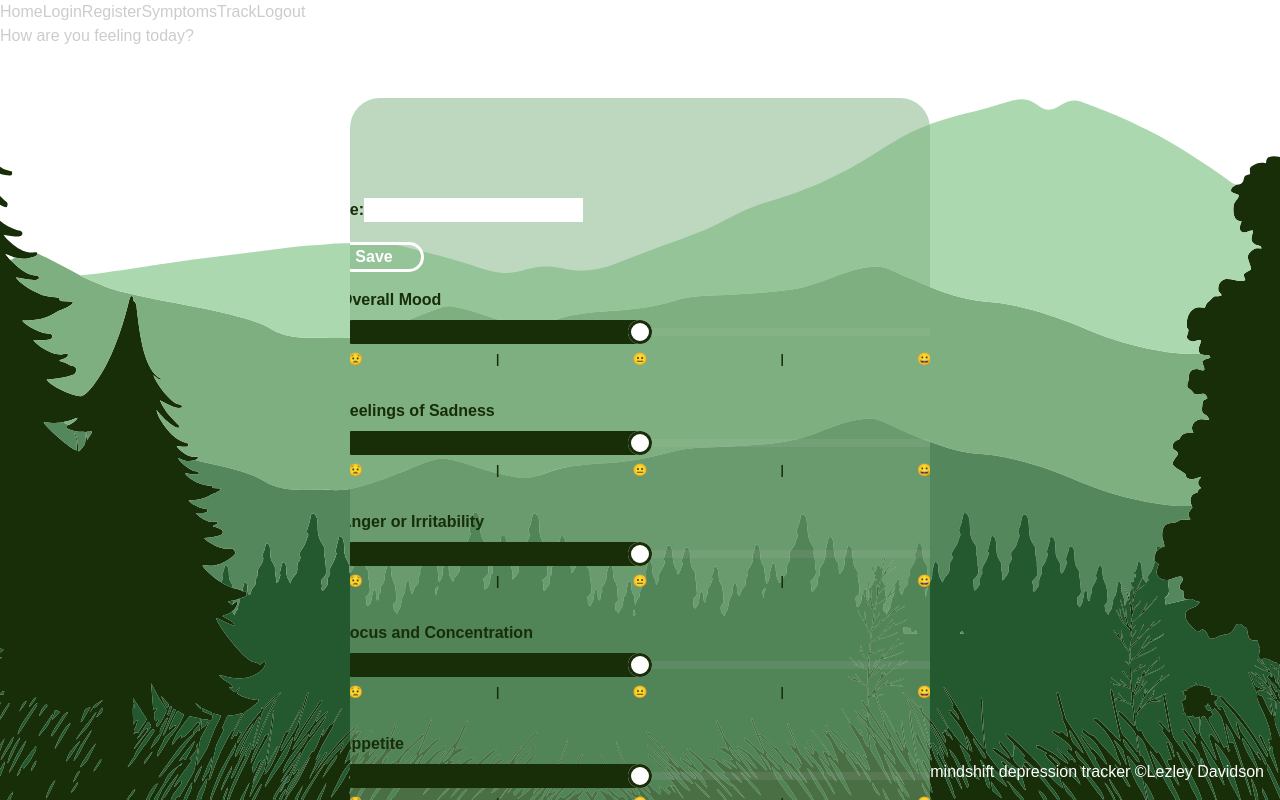
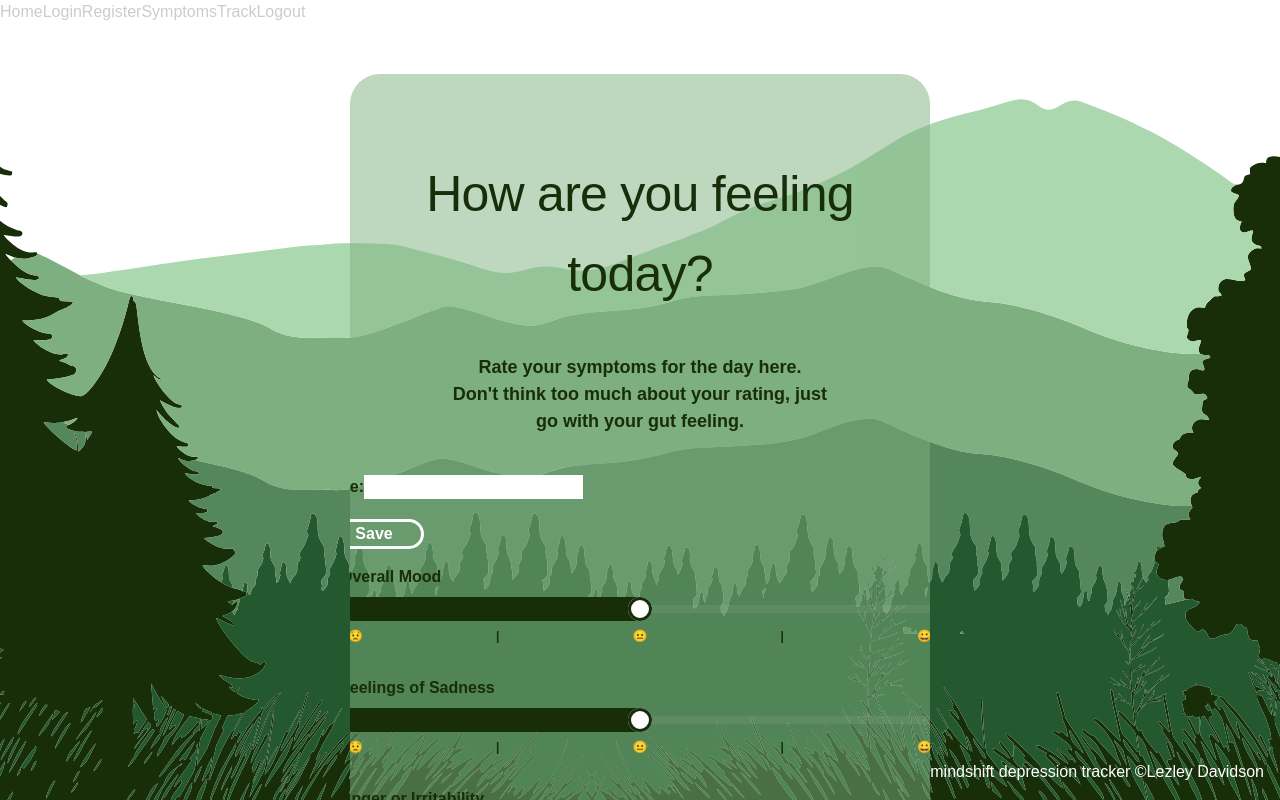
Before and after one commit to lezleyfaye/next-js-mindshift, a Next.js app: page /symptoms in a window 1280 px wide. Built offline with nearby package versions, Linux system fonts and the light colour scheme; a web font is replaced by a local one.

Commit message:
Added <p> describing what to do

```diff
--- a/app/symptoms/Symptoms.tsx
+++ b/app/symptoms/Symptoms.tsx
@@ -61,9 +61,13 @@ export default function SymptomsPage() {
   }
 
   return (
-    <div>
-      <h1 className={styles.header}>How are you feeling today?</h1>
-      <div className={styles.container}>
+    <div className={styles.container}>
+      <h1>How are you feeling today?</h1>
+      <p>
+        Rate your symptoms for the day here. <br /> Don't think too much about
+        your rating, just go with your gut feeling.
+      </p>
+      <div>
         <form
           onSubmit={async (event) => {
             event.preventDefault();
```
